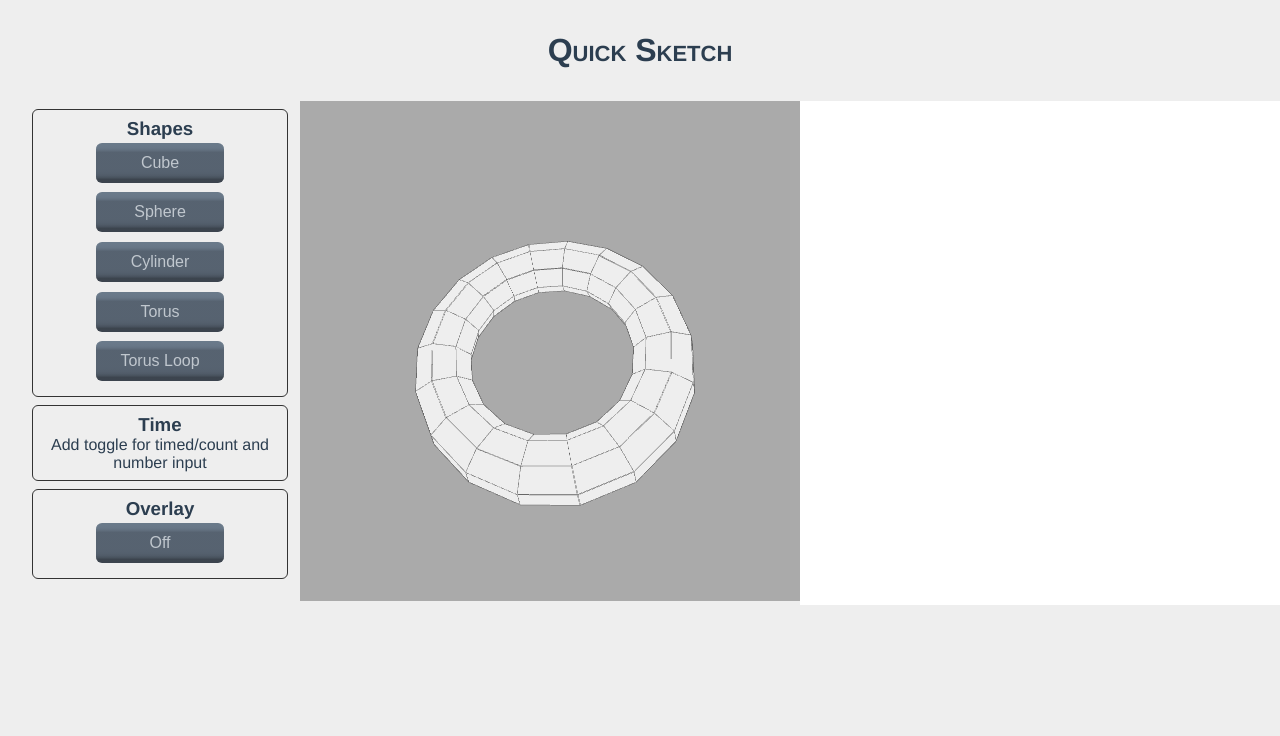
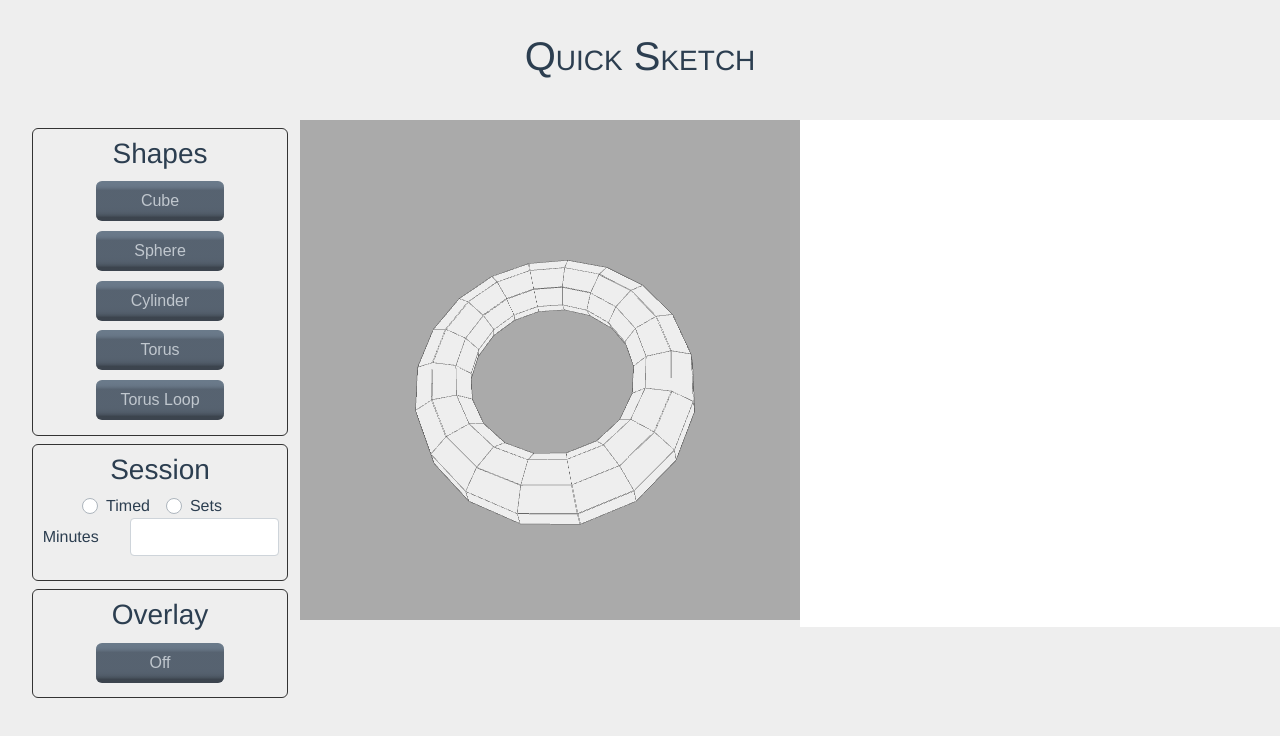
Before and after one commit to terchiem/quick-sketch, a Vue app: page / in a window 1280 px wide. Shown: the top 736 px of the page. Built offline with nearby package versions, Linux system fonts and the light colour scheme.

Commit message:
Add input controls for session and bootstrap

```diff
--- a/public/index.html
+++ b/public/index.html
@@ -5,6 +5,7 @@
     <meta http-equiv="X-UA-Compatible" content="IE=edge">
     <meta name="viewport" content="width=device-width,initial-scale=1.0">
     <link rel="icon" href="<%= BASE_URL %>favicon.ico">
+    <link href="https://stackpath.bootstrapcdn.com/bootstrap/4.4.1/css/bootstrap.min.css" rel="stylesheet">
     <title><%= htmlWebpackPlugin.options.title %></title>
   </head>
   <body>
--- a/src/components/Controls.vue
+++ b/src/components/Controls.vue
@@ -7,8 +7,21 @@
       </div>
     </div>
     <div class="Controls-group">
-      <h3>Time</h3>
-      <div class="Controls-row">Add toggle for timed/count and number input</div>
+      <h3>Session</h3>
+      <div class="custom-control custom-radio custom-control-inline">
+        <input type="radio" name="session" id="time" class="custom-control-input" />
+        <label for="time" class="custom-control-label">Timed</label>
+      </div>
+      <div class="custom-control custom-radio custom-control-inline">
+        <input type="radio" name="session" id="set" class="custom-control-input" />
+        <label for="set" class="custom-control-label">Sets</label>
+      </div>
+      <div class="form-group row">
+        <label for="timeInput" class="col-sm-4 col-form-label">Minutes</label>
+        <div class="col-sm-8">
+          <input type="text" name="timeInput" id="timeInput" class="form-control" />
+        </div>
+      </div>
     </div>
     <div class="Controls-group">
       <h3>Overlay</h3>
```
